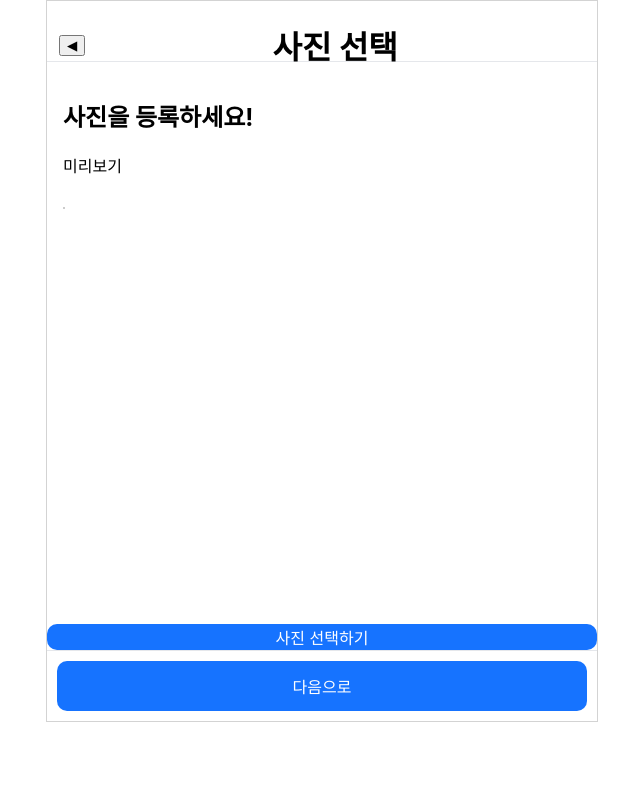
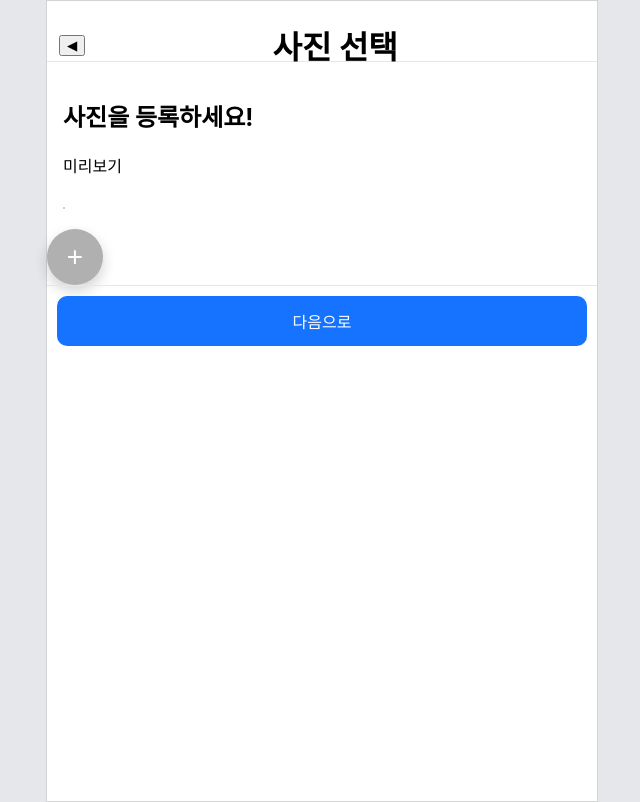
Before and after one commit to ShinEunBee/withmylover, a website built with Vite: page index.html in a window 1280 px wide. Both pictures are taken after a click on the button "시작하기". Shown: the whole page, without its empty margins (318-958 px from the left). Built offline with nearby package versions, Linux system fonts and the light colour scheme; a web font is replaced by a local one.

Commit message:
왜 내 마음대로 안 돼 나 내일 출근해야 해 더는 못 해

```diff
--- a/public/styles/style.css
+++ b/public/styles/style.css
@@ -1,6 +1,7 @@
 :root {
   --primary: #1673ff;
   --primary-hover: #1254b8;
+  --selected: rgb(176, 176, 176);
   --text: #111827;
   --border: #e5e7eb;
   --bg: #ffffff;
@@ -25,13 +26,21 @@ body {
   display: flex;
   justify-content: center;
   align-items: center;
+  background-color: #e5e7eb;
+  height: 100%;
+}
+
+#app {
+  width: 550px;
+  min-height: 100vh;
+  border: 1px solid lightgray;
+  display: flex;
+  flex-direction: column;
+  background-color: var(--bg);
 }
 
 .app-container {
-  width: 550px;
-  min-height: 90vh;
-  border: 1px solid lightgray;
-  display: flex;
+   display: flex;
   flex-direction: column;
 }
 
@@ -57,17 +66,39 @@ header {
   padding: 10px 10px;
 }
 
-.btn {
+.btn-primary {
   width: 100%;
   height: 100%;
   border-radius: 10px;
   font-size: 16px;
   border: none;
+  background-color: var(--primary);
+  color: white;
 }
 
-.btn-primary {
-  background-color: var(--primary);
+.btn-selected {
+  width: 56px;
+  height: 56px;
+  border-radius: 50%;
+
+  display: flex;
+  align-items: center;
+  justify-content: center;
+
+  font-size: 28px;
+  font-weight: 500;
+  line-height: 1;
+
+  border: none;
+  background: var(--selected);
   color: white;
+
+  box-shadow: 0 6px 14px rgba(0, 0, 0, 0.18);
+  cursor: pointer;
+
+  transition:
+    transform 0.15s ease,
+    box-shadow 0.15s ease;
 }
 
 .frame-item {
--- a/src/components/button.ts
+++ b/src/components/button.ts
@@ -10,7 +10,7 @@ export class Button {
         root: HTMLElement,
         text: string,
         onClick: () => void,
-        className: string = "btn btn-primary"
+        className: string = "btn-primary"
     ) {
         this.root = root;
         this.text = text;
--- a/src/pages/PhotoSelectPage.ts
+++ b/src/pages/PhotoSelectPage.ts
@@ -40,10 +40,11 @@ export class PhotoSelectPage extends Page {
 
         const selectButton = new Button(
             container,
-            "사진 선택하기",
+            "+",
             () => {
                 this.fileInput.click();
-            }
+            },
+            "btn-selected"
         );
 
         const section = document.createElement("section");
```
